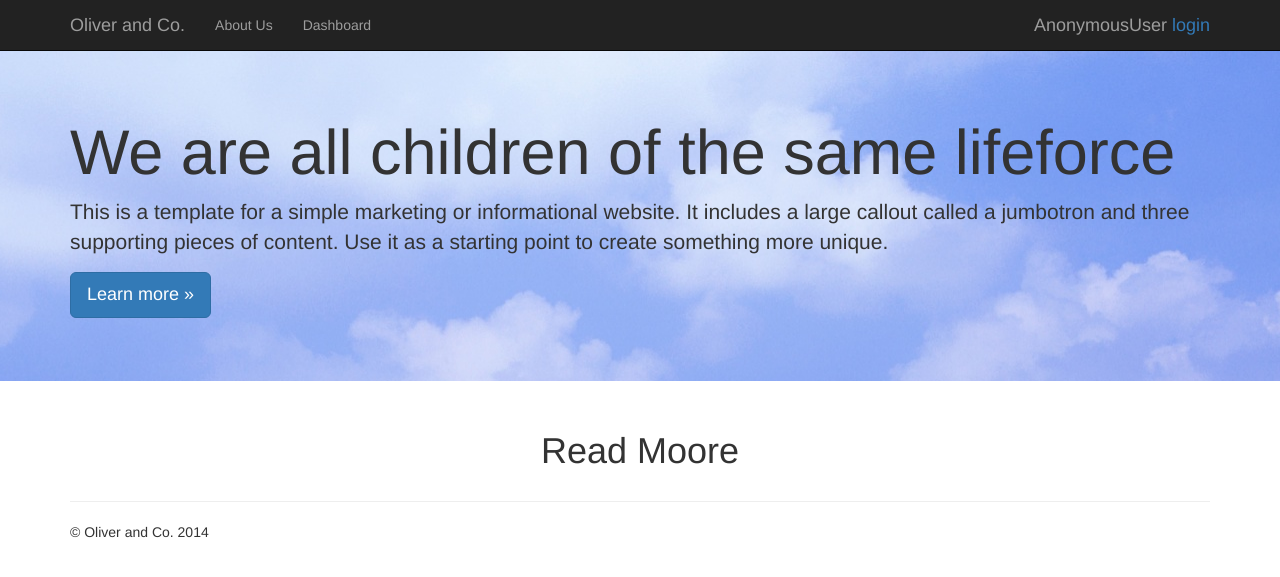
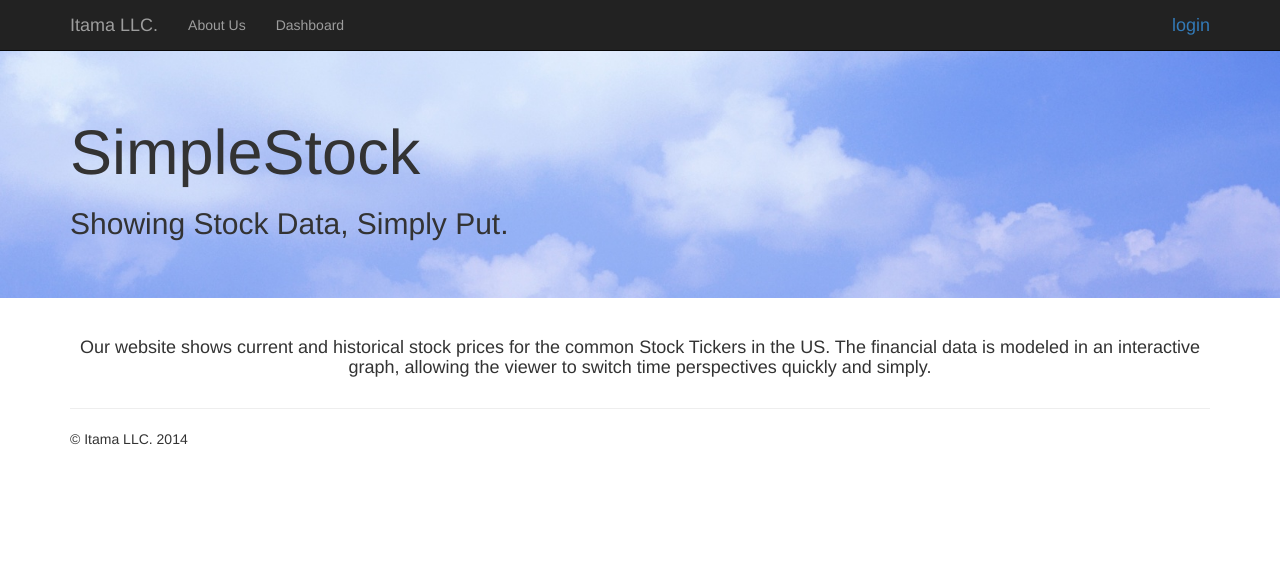
Before and after one commit to mystock/src, a Django app: template static/templates/aboutus.html in a window 1280 px wide. Shown: the top 577 px of the page. Run offline with Django 3.2, Linux system fonts and the light colour scheme; the template is opened without the code that fills it, so the values that code supplies are empty; parts of the project's set-up code (start-up, migrations or seed data) failed here and were passed over; some libraries are stand-ins or nearby versions.

Commit message:
added images and stock graph

```diff
--- a/static/static/css/custom.css
+++ b/static/static/css/custom.css
@@ -1,7 +1,7 @@
 .jumbotron {
   background-color: #85B2F7;
   background-image: url('../img/ocean.jpg');
-    background-size: auto;
+    background-size: cover;
     background-position: top;
     background-repeat: no-repeat;
 }
--- a/static/static/js/stockgraph.js
+++ b/static/static/js/stockgraph.js
@@ -46,7 +46,7 @@ function drawGraph(data) {
             id: "graph1",
             valueField: "value",
             type: "line",
-            title: "MyGraph",
+            title: "",
             fillAlphas: 0,
             lineThickness: 3
         }]
--- a/static/templates/aboutus.html
+++ b/static/templates/aboutus.html
@@ -3,9 +3,8 @@
     <!-- Main jumbotron for a primary marketing message or call to action -->
     <div class="jumbotron">
       <div class="container">
-        <h1>We are all children of the same lifeforce</h1>
-        <p>This is a template for a simple marketing or informational website. It includes a large callout called a jumbotron and three supporting pieces of content. Use it as a starting point to create something more unique.</p>
-        <p><a class="btn btn-primary btn-lg" href="#" role="button">Learn more &raquo;</a></p>
+        <h1>SimpleStock</h1>
+        <h2>Showing Stock Data, Simply Put.</h2>
       </div>
     </div>
 
@@ -13,6 +12,7 @@
 
 {% block content %}
 <div class='col-sm-12' style='text-align: center;'>
-<h1>Read Moore</h1>
+          <h4>Our website shows current and historical stock prices for the common Stock Tickers in the US. The financial data is modeled in an interactive graph, allowing the viewer to switch time perspectives quickly and simply.</h4>
+
 </div>
 {% endblock %}
--- a/static/templates/base.html
+++ b/static/templates/base.html
@@ -63,7 +63,7 @@
 
 
       <footer>
-        <p>&copy; Oliver and Co. 2014</p>
+        <p>&copy; Itama LLC. 2014</p>
       </footer>
     </div> <!-- /container -->
 
--- a/static/templates/navbar.html
+++ b/static/templates/navbar.html
@@ -7,7 +7,7 @@
             <span class="icon-bar"></span>
             <span class="icon-bar"></span>
           </button>
-          <a class="navbar-brand" href='{% url "home" %}'>Oliver and Co.</a>
+          <a class="navbar-brand" href='{% url "home" %}'>Itama LLC.</a>
         </div>
         <div id="navbar" class="navbar-collapse collapse">
           <ul class="nav navbar-nav">
@@ -18,10 +18,10 @@
                <ul class="nav navbar-nav navbar-right">
                  <li>
                       <div class="navbar-brand">
-                        {{ user }}
                         {% if user.is_anonymous %}
                               <a href="{% url 'django.contrib.auth.views.login' %}">login</a>
                         {% else %}
+                        {{ user }}
                         <a href="{% url 'django.contrib.auth.views.logout' %}">logout</a>
                         {% endif %}
                       </div>
```
Also changed, not shown: static/templates/signup.html (+10 -18 lines), src/db.sqlite3.
